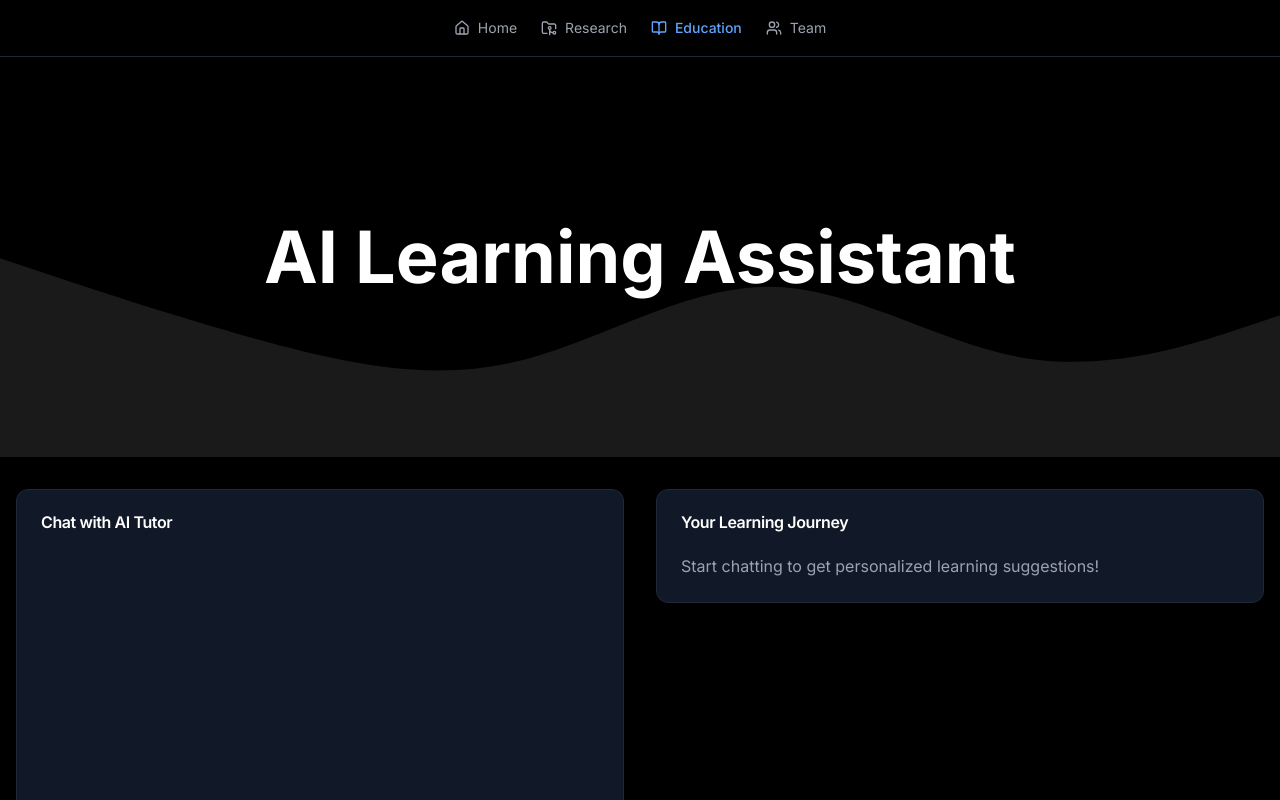
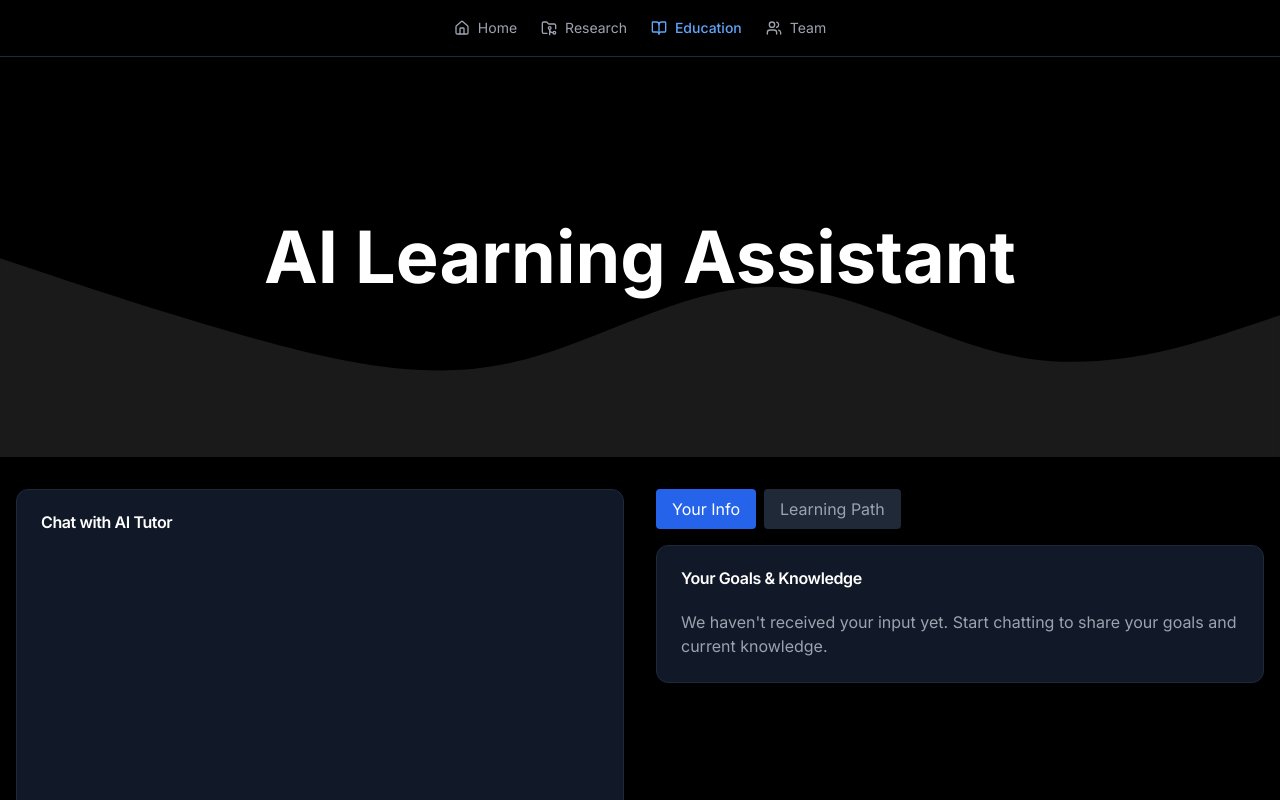
Before and after one commit to skoghoern/explore_the_unknown, a Next.js app: page /education in a window 1280 px wide. Shown: the top 800 px of the page. Built offline with nearby package versions, Linux system fonts and the light colour scheme.

Commit message:
modified education page, using two scrren slider with tabs for personal info and learning path

```diff
--- a/app/api/chat/route.ts
+++ b/app/api/chat/route.ts
@@ -14,9 +14,9 @@ export async function POST(req: Request) {
       messages: [
         {
           role: "system",
-          content: `You are an educational AI tutor. For each user query:
-          1. First provide a concise, direct answer
-          2. Then provide a learning path in this exact JSON format:
+          content: `You are an educational AI tutor. Follow these two steps in your response:
+1. Evaluate the user's input to determine their current learning/research goals and pre-knowledge. Begin your answer with "USERINFO:" followed by a concise summary.
+2. Propose a tailored learning or working path based on the user's input. Append "LEARNINGPATH:" followed by a valid JSON object exactly in the format below:
 {
   "topic": "Topic name",
   "steps": [
@@ -27,7 +27,7 @@ export async function POST(req: Request) {
     }
   ]
 }
-          Important: Always structure your response as a brief answer followed by valid JSON.`,
+Ensure that the JSON is valid and strictly follows the format.`,
         },
         ...messages.map((msg: Message) => ({
           role: msg.role,
--- a/app/education/page.tsx
+++ b/app/education/page.tsx
@@ -5,31 +5,61 @@ import { useChat } from "ai/react";
 import BackgroundPaths from "@/components/kokonutui/background-paths";
 import ChatInterface from "@/components/chat-interface";
 import LearningPath from "@/components/learning-path";
+import { Card, CardContent, CardHeader, CardTitle } from "@/components/ui/card";
 import { toast } from "sonner";
+
+function UserInfoDisplay({ userInfo }: { userInfo: string }) {
+  return (
+    <Card className="w-full bg-gray-900 border-gray-800">
+      <CardHeader>
+        <CardTitle className="text-white">Your Goals & Knowledge</CardTitle>
+      </CardHeader>
+      <CardContent>
+        <p className="text-gray-400">
+          {userInfo ||
+            "We haven't received your input yet. Start chatting to share your goals and current knowledge."}
+        </p>
+      </CardContent>
+    </Card>
+  );
+}
 
 export default function EducationPage() {
   const [learningPath, setLearningPath] = useState(null);
+  const [userInfo, setUserInfo] = useState("");
+  const [activeScreen, setActiveScreen] = useState(0); // 0 => UserInfo, 1 => LearningPath
 
   const { messages, input, handleInputChange, handleSubmit, isLoading } =
     useChat({
       api: "/api/chat",
       onFinish: (message) => {
         try {
-          const jsonStart = message.content.indexOf("{");
-          const jsonEnd = message.content.lastIndexOf("}");
-
-          if (jsonStart !== -1 && jsonEnd !== -1) {
-            const jsonStr = message.content.slice(jsonStart, jsonEnd + 1);
+          // Expect backend response format: "USERINFO: ... LEARNINGPATH: { ... }"
+          const fullContent = message.content;
+          const marker = "LEARNINGPATH:";
+          const markerIndex = fullContent.indexOf(marker);
+          if (markerIndex !== -1) {
+            const userInfoText = fullContent
+              .slice(0, markerIndex)
+              .replace("USERINFO:", "")
+              .trim();
+            const jsonStr = fullContent
+              .slice(markerIndex + marker.length)
+              .trim();
             const pathData = JSON.parse(jsonStr);
 
+            setUserInfo(userInfoText);
             if (pathData.topic && Array.isArray(pathData.steps)) {
               setLearningPath(pathData);
             } else {
               throw new Error("Invalid learning path structure");
             }
+          } else {
+            // If no marker, use full content as user info
+            setUserInfo(fullContent);
           }
         } catch (error) {
-          console.error("Failed to parse learning path:", error);
+          console.error("Failed to parse response:", error);
           toast.error("Failed to generate learning path. Please try again.");
         }
       },
@@ -52,7 +82,35 @@ export default function EducationPage() {
             isLoading={isLoading}
           />
           <div className="lg:sticky lg:top-24">
-            <LearningPath path={learningPath} />
+            <div className="mb-4 flex space-x-2">
+              <button
+                onClick={() => setActiveScreen(0)}
+                className={`px-4 py-2 rounded ${
+                  activeScreen === 0
+                    ? "bg-blue-600 text-white"
+                    : "bg-gray-800 text-gray-400"
+                }`}
+              >
+                Your Info
+              </button>
+              <button
+                onClick={() => setActiveScreen(1)}
+                className={`px-4 py-2 rounded ${
+                  activeScreen === 1
+                    ? "bg-blue-600 text-white"
+                    : "bg-gray-800 text-gray-400"
+                }`}
+              >
+                Learning Path
+              </button>
+            </div>
+            <div>
+              {activeScreen === 0 ? (
+                <UserInfoDisplay userInfo={userInfo} />
+              ) : (
+                <LearningPath path={learningPath} />
+              )}
+            </div>
           </div>
         </div>
       </div>
```
Lines whose indentation alone changed are shown as unchanged.
